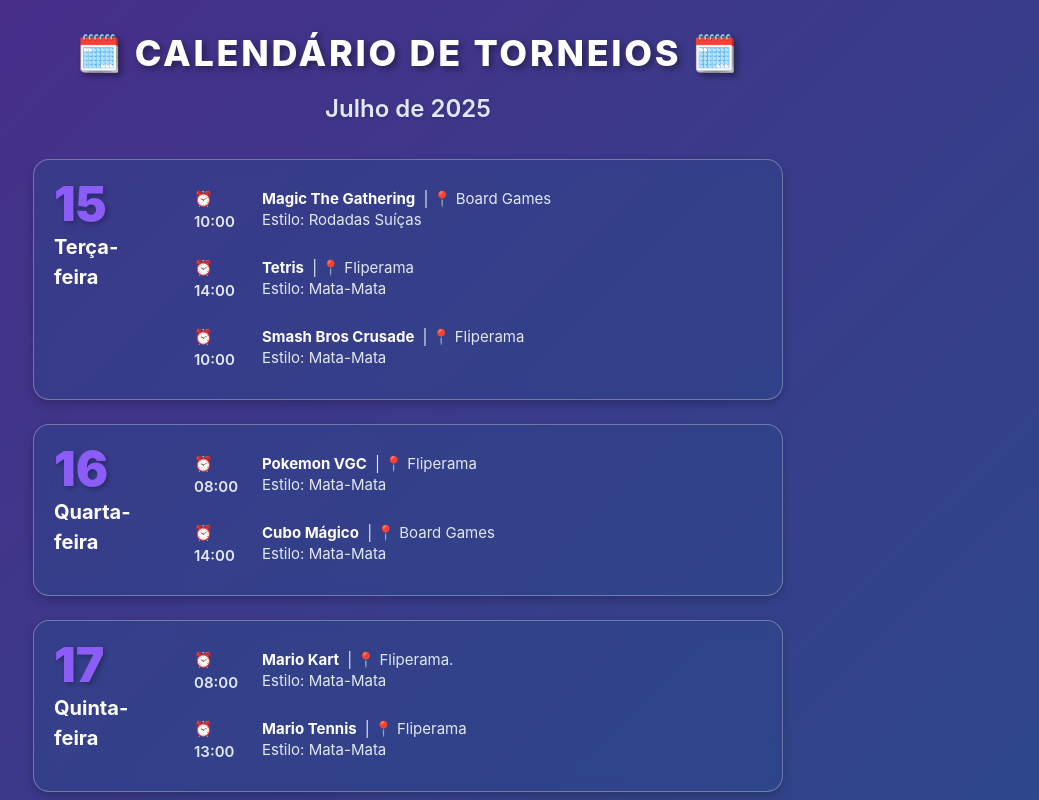
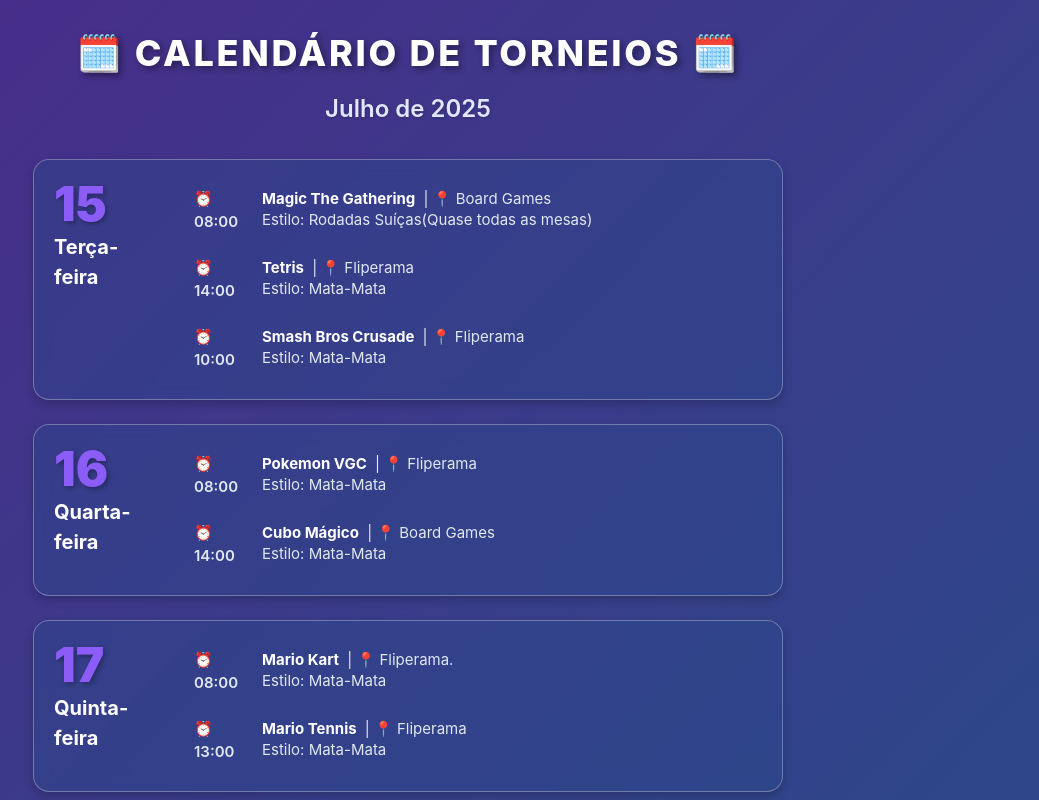
Before and after one commit to RicardoSantos02/EGAP-2025, a plain HTML site: page index.html in a window 1280 px wide. Shown: the top 800 px of the page, without its empty margins (232-1271 px from the left). Drawn offline with nearby package versions, Linux system fonts and the light colour scheme.

Commit message:
Atualizar o index.html

```diff
--- a/index.html
+++ b/index.html
@@ -215,10 +215,10 @@
                 <div class="day-events-container">
                     <ul class="event-list">
                         <li class="event-item">
-                            <div class="event-time">⏰ 10:00</div>
+                            <div class="event-time">⏰ 08:00</div>
                             <div class="event-details-text">
                                 <span class="event-title">Magic The Gathering</span> | 📍 Board Games<br>
-                                Estilo: Rodadas Suíças
+                                Estilo: Rodadas Suíças(Quase todas as mesas)
                             </div>
                         </li>
                         <li class="event-item">
```
